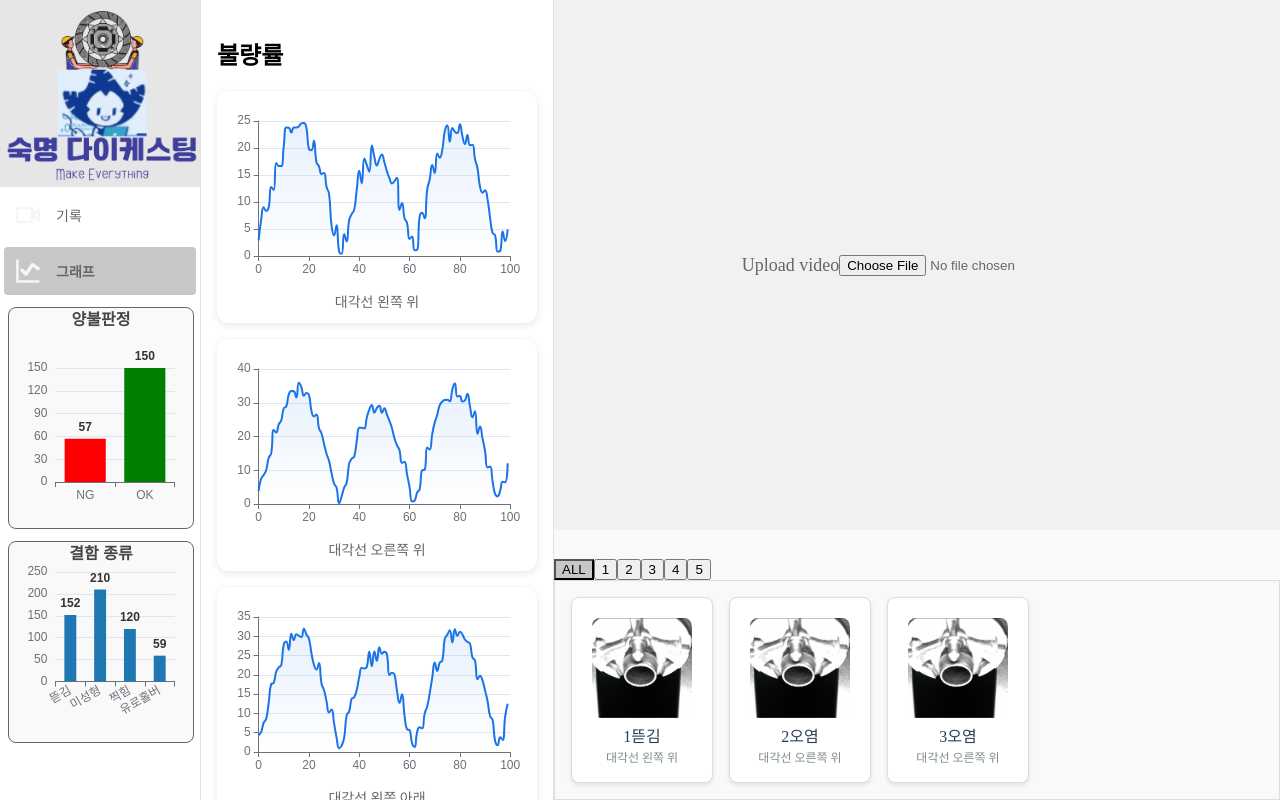
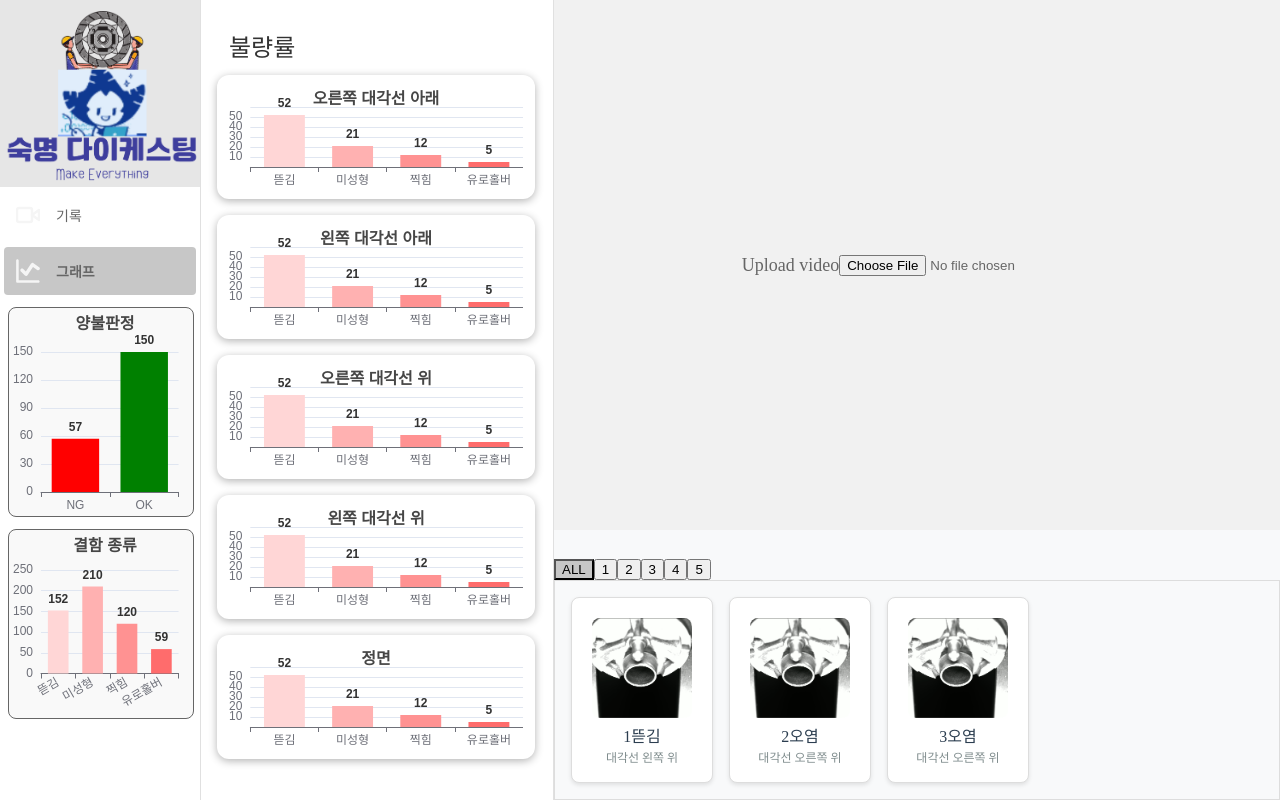
Before and after one commit to AWS-CV-Project-3355/client, a React (Create React App) app: page /graph in a window 1280 px wide. Built offline with nearby package versions, Linux system fonts and the light colour scheme.

Commit message:
feat: graph size, color, data 수정 (#22)

```diff
--- a/src/assets/css/Graph.css
+++ b/src/assets/css/Graph.css
@@ -3,19 +3,11 @@
     display: flex;
     flex-direction: column;
     width: 320px;
-    height: 100vh;
+    height: 97vh;
     padding: 24px;
     background: white;
     border-right: 1px solid #e0e0e0;
     overflow-y: auto;
-}
-
-/* 불량률 섹션 */
-.h2 {
-    margin: 0;
-    font-size: 16px;
-    color: #666;
-    margin-bottom: 12px;
 }
 
 /* 그래프 섹션 */
@@ -29,7 +21,7 @@
     background: white;
     padding: 16px;
     border-radius: 12px;
-    box-shadow: 0 2px 8px rgba(0, 0, 0, 0.1);
+    box-shadow: 0 2px 8px rgba(0, 0, 0, 0.3);
 }
 
 .chart-container {
--- a/src/components/Graph.jsx
+++ b/src/components/Graph.jsx
@@ -12,89 +12,103 @@ const Graph = () => {
         chart5: useRef(null),
     };
 
+    // x축 라벨
+    const xLabels = ['뜯김', '미성형', '찍힘', '유로홀버'];
+    const titleTexts = [
+        '오른쪽 대각선 아래',
+        '왼쪽 대각선 아래',
+        '오른쪽 대각선 위',
+        '왼쪽 대각선 위',
+        '정면'
+    ];
+
+    // 각 x축 라벨에 대한 색상 맵
+    const labelColors = {
+        '뜯김': '#ffd6d6',
+        '미성형': '#ffb1b1',
+        '찍힘': '#ff9292',
+        '유로홀버': '#ff6c6c'
+    };
+
     // 샘플 데이터 생성 함수
-    const generateData = (base) => {
-        return Array.from({ length: 100 }, (_, i) => [
-            i,
-            Math.abs(Math.sin(i * 0.1) * base + Math.random() * 5)
-        ]);
+    const generateData = () => {
+        return [52, 21, 12, 5]; // 샘플 데이터
     };
 
     // 차트 옵션 생성 함수
-    const getChartOption = (data) => {
+    const getChartOption = (data, title) => {
         return {
-            grid: {
-                left: '10%',
-                right: '5%',
-                top: '10%',
-                bottom: '15%'
+            title: {
+                text: title, // 각 차트에 개별 제목 설정
+                left: 'center',
+                textStyle: {
+                    fontSize: 16,
+                },
             },
             tooltip: {
                 trigger: 'axis',
-                formatter: function (params) {
-                    return `Time: ${params[0].value[0]}s<br/>Value: ${params[0].value[1].toFixed(2)}`;
-                }
+                axisPointer: {
+                    type: 'shadow',
+                },
+            },
+            grid: {
+                left: '0%',
+                right: '0%',
+                top: '20%',
+                bottom: '0%',
+                containLabel: true,
             },
             xAxis: {
-                type: 'value',
-                // name: 'Time(s)',
-                // nameLocation: 'middle',
-                // nameGap: 25,
-                splitLine: {
-                    show: false
+                type: 'category',
+                data: xLabels, // x축 라벨
+                axisTick: {
+                    alignWithLabel: false,
+                },
+                axisLabel: {
+                    interval: 0,
+                    rotate: 0
                 }
             },
             yAxis: {
                 type: 'value',
-                // name: 'Value',
-                // nameLocation: 'middle',
-                // nameGap: 40
             },
-            series: [{
-                data: data,
-                type: 'line',
-                smooth: true,
-                symbol: 'none',
-                lineStyle: {
-                    width: 2,
-                    color: '#1a73e8'
+            series: [
+                {
+                    type: 'bar',
+                    data: data, // 생성된 데이터
+                    barWidth: '60%', // 막대 너비
+                    itemStyle: {
+                        // 각 라벨에 맞는 색상을 설정
+                        color: (params) => labelColors[xLabels[params.dataIndex]],
+                    },
+                    label: {
+                        show: true, // 막대 위에 숫자 표시
+                        position: 'top', // 숫자 위치
+                        formatter: '{c}', // 데이터 값 표시
+                        fontSize: 12,
+                        fontWeight: 'bold',
+                        color: '#333', // 글자 색상
+                    },
                 },
-                areaStyle: {
-                    opacity: 0.1,
-                    color: new echarts.graphic.LinearGradient(0, 0, 0, 1, [
-                        {
-                            offset: 0,
-                            color: '#1a73e8'
-                        },
-                        {
-                            offset: 1,
-                            color: '#fff'
-                        }
-                    ])
-                }
-            }]
+            ],
         };
     };
 
-    // 차트 초기화 및 렌더링
     useEffect(() => {
         const charts = {};
 
-        // 각 차트 초기화
-        Object.entries(chartRefs).forEach(([key, ref]) => {
+        Object.entries(chartRefs).forEach(([key, ref], index) => {
             if (ref.current) {
                 charts[key] = echarts.init(ref.current);
-                charts[key].setOption(getChartOption(generateData(20 + Math.random() * 20)));
+                charts[key].setOption(getChartOption(generateData(), titleTexts[index]));
             }
         });
 
-        // 반응형 처리
         const handleResize = () => {
             Object.values(charts).forEach(chart => chart.resize());
         };
         window.addEventListener('resize', handleResize);
 
-        // 클린업
         return () => {
             window.removeEventListener('resize', handleResize);
             Object.values(charts).forEach(chart => chart.dispose());
@@ -103,33 +117,28 @@ const Graph = () => {
 
     return (
         <div className="graphs-container">
-            <h2>불량률</h2>
+            <p className='preview-text'>불량률</p>
 
             {/* 그래프들 */}
             <div className="graphs-section">
-                <div className="graph-item">
-                    <div ref={chartRefs.chart1} className="chart-container"></div>
-                    <div className="graph-title">대각선 왼쪽 위</div>
+                <div className="graph-item" style={{ width: '92%', height: '100px' }}>
+                    <div ref={chartRefs.chart1} className="chart-container" style={{ width: '100%', height: '100%' }}></div>
                 </div>
 
-                <div className="graph-item">
-                    <div ref={chartRefs.chart2} className="chart-container"></div>
-                    <div className="graph-title">대각선 오른쪽 위</div>
+                <div className="graph-item" style={{ width: '92%', height: '100px' }}>
+                    <div ref={chartRefs.chart2} className="chart-container" style={{ width: '100%', height: '100%' }}></div>
                 </div>
 
-                <div className="graph-item">
-                    <div ref={chartRefs.chart3} className="chart-container"></div>
-                    <div className="graph-title">대각선 왼쪽 아래</div>
+                <div className="graph-item" style={{ width: '92%', height: '100px' }}>
+                    <div ref={chartRefs.chart3} className="chart-container" style={{ width: '100%', height: '100%' }}></div>
                 </div>
 
-                <div className="graph-item">
-                    <div ref={chartRefs.chart4} className="chart-container"></div>
-                    <div className="graph-title">대각선 오른쪽 아래</div>
+                <div className="graph-item" style={{ width: '92%', height: '100px' }}>
+                    <div ref={chartRefs.chart4} className="chart-container" style={{ width: '100%', height: '100%' }}></div>
                 </div>
 
-                <div className="graph-item">
-                    <div ref={chartRefs.chart5} className="chart-container"></div>
-                    <div className="graph-title">정면</div>
+                <div className="graph-item" style={{ width: '92%', height: '100px' }}>
+                    <div ref={chartRefs.chart5} className="chart-container" style={{ width: '100%', height: '100%' }}></div>
                 </div>
             </div>
         </div>
--- a/src/components/GraphNgOk.jsx
+++ b/src/components/GraphNgOk.jsx
@@ -25,6 +25,9 @@ const GraphNgOk = () => {
                 },
             },
             grid: {
+                top: '20%',
+                left: '0%',
+                bottom: '0%',
                 containLabel: true,
             },
             xAxis: {
@@ -73,8 +76,8 @@ const GraphNgOk = () => {
     }, []);
 
     return (
-        <div style={{ width: '100%', height: '220px', margin: '0 0' }}>
-            <div ref={chartRef} style={{ width: '100%', height: '120%' }}></div>
+        <div style={{ width: '100%', height: '200px', margin: '4px 4px' }}>
+            <div ref={chartRef} style={{ width: '100%', height: '100%' }}></div>
         </div>
     );
 };
--- a/src/components/GraphNgType.jsx
+++ b/src/components/GraphNgType.jsx
@@ -3,6 +3,14 @@ import * as echarts from 'echarts';
 
 const GraphNgTypes = () => {
     const chartRef = useRef(null);
+
+    // 각 라벨에 대한 색상 정의
+    const labelColors = {
+        '뜯김': '#ffd6d6',
+        '미성형': '#ffb1b1',
+        '찍힘': '#ff9292',
+        '유로홀버': '#ff6c6c'
+    };
 
     useEffect(() => {
         const chart = echarts.init(chartRef.current);
@@ -22,10 +30,10 @@ const GraphNgTypes = () => {
                 },
             },
             grid: {
-                left: '10%',
+                left: '0%',
                 right: '10%',
-                top: '15%',
-                bottom: '10%',
+                top: '20%',
+                bottom: '0%',
                 containLabel: true,
             },
             xAxis: {
@@ -46,9 +54,10 @@ const GraphNgTypes = () => {
                 {
                     type: 'bar',
                     data: [152, 210, 120, 59],
-                    barWidth: '40%', // 막대 너비
+                    barWidth: '60%', // 막대 너비
                     itemStyle: {
-                        color: '#1f78b4',
+                        // 각 x축 라벨에 맞는 색상 설정
+                        color: (params) => labelColors[params.name],
                     },
                     label: {
                         show: true, // 숫자를 표시
@@ -59,9 +68,7 @@ const GraphNgTypes = () => {
                         color: '#333', // 글자 색상
                     },
                 },
-
             ],
-
         };
 
         chart.setOption(options);
@@ -72,7 +79,7 @@ const GraphNgTypes = () => {
     }, []);
 
     return (
-        <div style={{ width: '100%', height: '200px', margin: '0 0' }}>
+        <div style={{ width: '100%', height: '180px', margin: '4px 4px' }}>
             <div ref={chartRef} style={{ width: '100%', height: '100%' }}></div>
         </div>
     );
```
